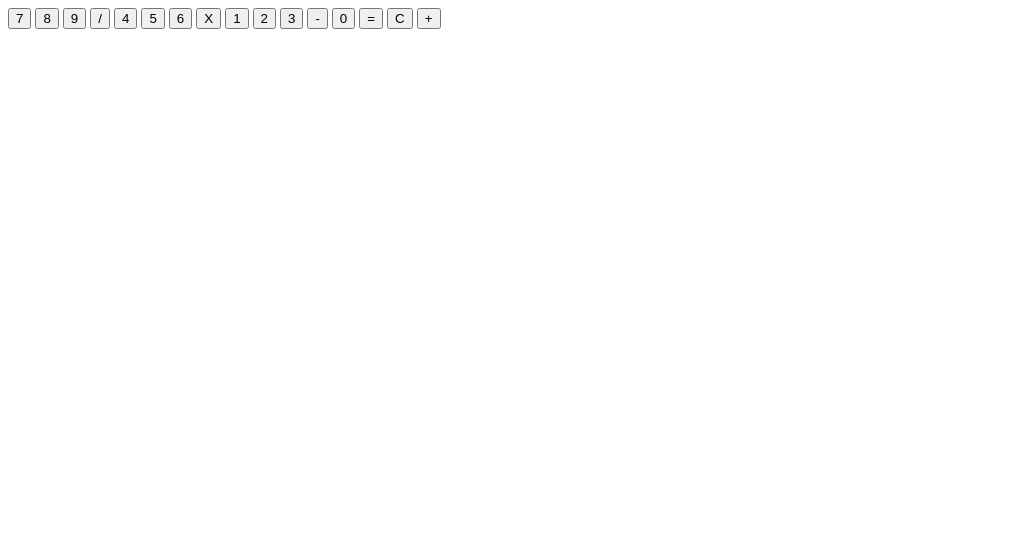
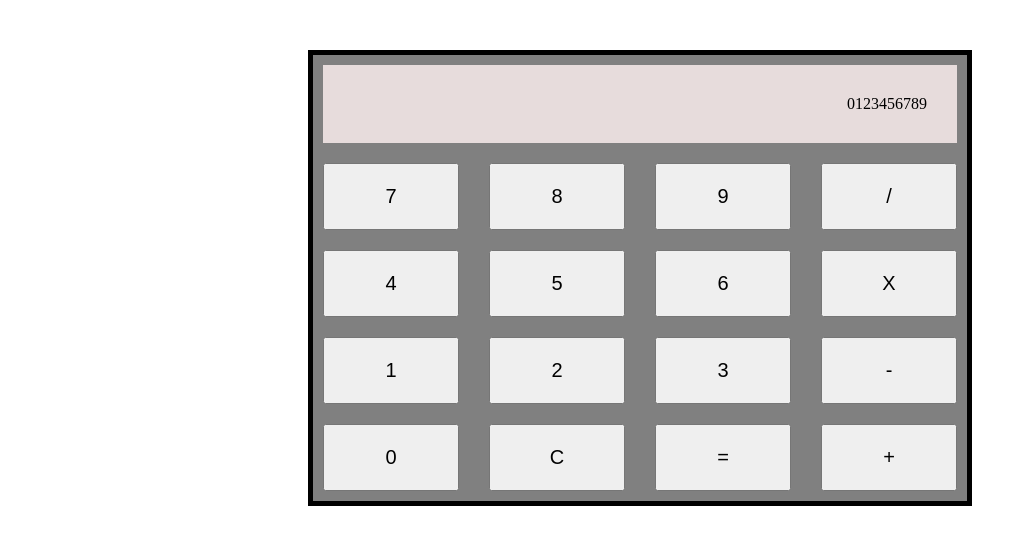
Before and after one commit to ctang415/Calculator-Project, a plain HTML site: page index.html in a window 1280 px wide. Shown: the whole page, without its empty margins (0-1027 px from the left). Drawn offline with Linux system fonts and the light colour scheme.

Commit message:
Aligned buttons for calculator

```diff
--- a/css.css
+++ b/css.css
@@ -0,0 +1,34 @@
+.calculator {
+    display: flex;
+    flex-direction: column;
+    flex-wrap: wrap;
+    justify-content: center;
+    background-color: grey;
+    border: 5px solid;
+    margin-top: 50px;
+    margin-left: 300px;
+    margin-right: 300px;
+}
+
+.display {
+    display: flex;
+    justify-content: right;
+    padding: 30px;
+    background-color: rgb(231, 220, 220);
+    margin: 10px
+}
+
+.buttons {
+    display: flex;
+    justify-content: space-around;
+    gap: 10px;
+}
+
+#button {
+    display: flex;
+    font-size: 20px;
+    justify-content: center;
+    width: 100%;
+    padding: 20px;
+    margin: 10px
+}
--- a/index.html
+++ b/index.html
@@ -5,23 +5,36 @@
         <link rel="stylesheet" href="css.css">
     </head>
     <body>
-        <div class="calculator"></div>
-        <button>7</button>
-        <button>8</button>
-        <button>9</button>
-        <button>/</button>
-        <button>4</button>
-        <button>5</button>
-        <button>6</button>
-        <button>X</button>
-        <button>1</button>
-        <button>2</button>
-        <button>3</button>
-        <button>-</button>
-        <button>0</button>
-        <button>=</button>
-        <button>C</button>
-        <button>+</button>
+        <div class="calculator">
+        <div class="display">0123456789</div>
+        <div class="interface">
+        <div class="buttons">
+        <button id="button">7</button>
+        <button id="button">8</button>
+        <button id="button">9</button>
+        <button id="button">/</button>
+        </div>
+        <div class="buttons">
+        <button id="button">4</button>
+        <button id="button">5</button>
+        <button id="button">6</button>
+        <button id="button">X</button>
+        </div>
+        <div class="buttons">
+        <button id="button">1</button>
+        <button id="button">2</button>
+        <button id="button">3</button>
+        <button id="button">-</button>
+        </div>
+        <div class="buttons">
+        <button id="button">0</button>
+        <button id="button">C</button>
+        <button id="button">=</button>
+        <button id="button">+</button>
+        </div>
+        </div>
+        </div>
+        </div>
         <script src="javascript.js"></script>
     </body>
 </html>
```
